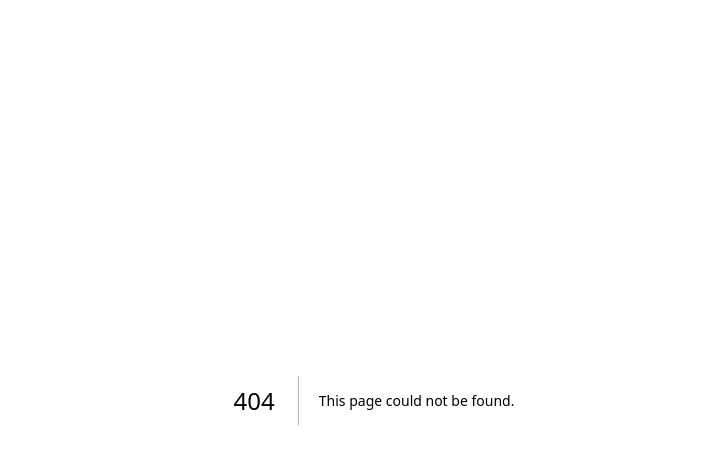
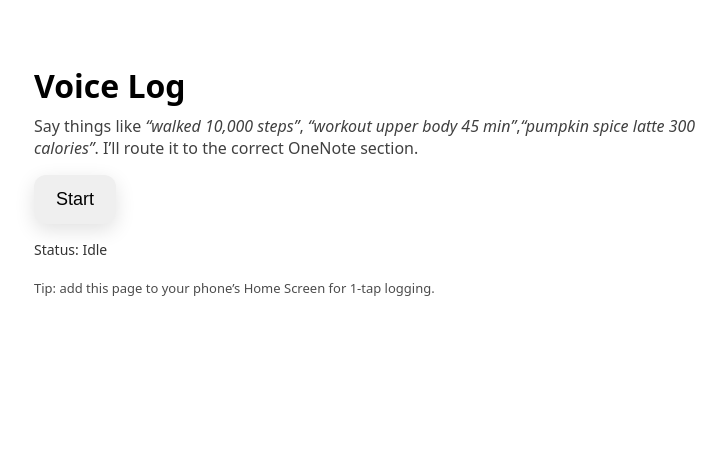
Before and after one commit to tchaudhry907/alice-onenote-router, a Next.js app: page /voice in a window 1280 px wide. Before the commit this address had no page. Shown: the top 464 px of the page, without its empty margins (266-992 px from the left). Built offline with nearby package versions, Linux system fonts and the light colour scheme.

Commit message:
Implement Voice Logger component with speech recognition
This component utilizes the Web Speech API to enable hands-free voice logging, allowing users to dictate text that is then sent to a logging API.

```diff
--- /dev/null
+++ b/pages/voice.js
@@ -0,0 +1,123 @@
+// pages/voice.js
+// Hands-free Voice Logger: speak → POST /api/log → OneNote.
+// Uses Web Speech API (Chrome/Edge/Android/iOS Safari). One tap to start.
+
+import { useEffect, useRef, useState } from "react";
+
+export default function VoiceLogger() {
+  const [supported, setSupported] = useState(true);
+  const [listening, setListening] = useState(false);
+  const [lastText, setLastText] = useState("");
+  const [status, setStatus] = useState("Idle");
+  const recRef = useRef(null);
+
+  useEffect(() => {
+    const SR = window.SpeechRecognition || window.webkitSpeechRecognition;
+    if (!SR) {
+      setSupported(false);
+      return;
+    }
+    const rec = new SR();
+    rec.lang = "en-US";
+    rec.interimResults = true;
+    rec.continuous = false;
+
+    rec.onstart = () => setStatus("Listening…");
+    rec.onerror = (e) => {
+      setStatus(`Mic error: ${e.error || "unknown"}`);
+      setListening(false);
+    };
+    rec.onend = () => {
+      setListening(false);
+      if (status === "Listening…") setStatus("Tap Start to speak");
+    };
+    rec.onresult = async (evt) => {
+      const text = Array.from(evt.results)
+        .map(r => r[0]?.transcript || "")
+        .join(" ")
+        .trim();
+      setLastText(text);
+
+      // When result is final, log it.
+      if (evt.results[evt.results.length - 1].isFinal && text) {
+        setStatus("Logging…");
+        try {
+          const resp = await fetch("/api/log", {
+            method: "POST",
+            headers: { "Content-Type": "application/json" },
+            body: JSON.stringify({ text }),
+          });
+          const data = await resp.json();
+          if (data?.ok) {
+            setStatus(`Logged ✅ → ${data.routed?.sectionName || "?"}`);
+          } else {
+            setStatus(`Log failed ❌ ${data?.error || resp.statusText}`);
+          }
+        } catch (err) {
+          setStatus(`Network error ❌ ${String(err)}`);
+        }
+      }
+    };
+
+    recRef.current = rec;
+  }, [status]);
+
+  const start = () => {
+    if (!recRef.current) return;
+    try {
+      recRef.current.start();
+      setListening(true);
+      setStatus("Listening…");
+    } catch {
+      // start() can throw if already started; ignore
+    }
+  };
+
+  return (
+    <div style={{
+      maxWidth: 680, margin: "40px auto", padding: 24,
+      fontFamily: "system-ui, -apple-system, Segoe UI, Roboto, sans-serif"
+    }}>
+      <h1 style={{ margin: 0 }}>Voice Log</h1>
+      <p style={{ marginTop: 8, opacity: 0.75 }}>
+        Say things like <i>“walked 10,000 steps”</i>, <i>“workout upper body 45 min”</i>,
+        <i>“pumpkin spice latte 300 calories”</i>. I’ll route it to the correct OneNote section.
+      </p>
+
+      {!supported ? (
+        <div style={{ color: "#b00020", fontWeight: 600 }}>
+          Your browser doesn’t support speech recognition. Use Chrome/Edge/Android or iOS Safari.
+        </div>
+      ) : (
+        <>
+          <button
+            onClick={start}
+            disabled={listening}
+            style={{
+              fontSize: 18, padding: "14px 22px", borderRadius: 12,
+              border: "none", cursor: "pointer", boxShadow: "0 6px 20px rgba(0,0,0,.12)"
+            }}>
+            {listening ? "Listening…" : "Start"}
+          </button>
+
+          <div style={{ marginTop: 16, fontSize: 14, opacity: 0.8 }}>
+            Status: {status}
+          </div>
+
+          {lastText ? (
+            <div style={{
+              marginTop: 16, padding: 12, borderRadius: 12,
+              background: "#f6f6f8", fontFamily: "ui-monospace, SFMono-Regular, Menlo, monospace"
+            }}>
+              {lastText}
+            </div>
+          ) : null}
+
+          <div style={{ marginTop: 20, fontSize: 13, opacity: 0.7 }}>
+            Tip: add this page to your phone’s Home Screen for 1-tap logging.
+          </div>
+        </>
+      )}
+    </div>
+  );
+}
```
